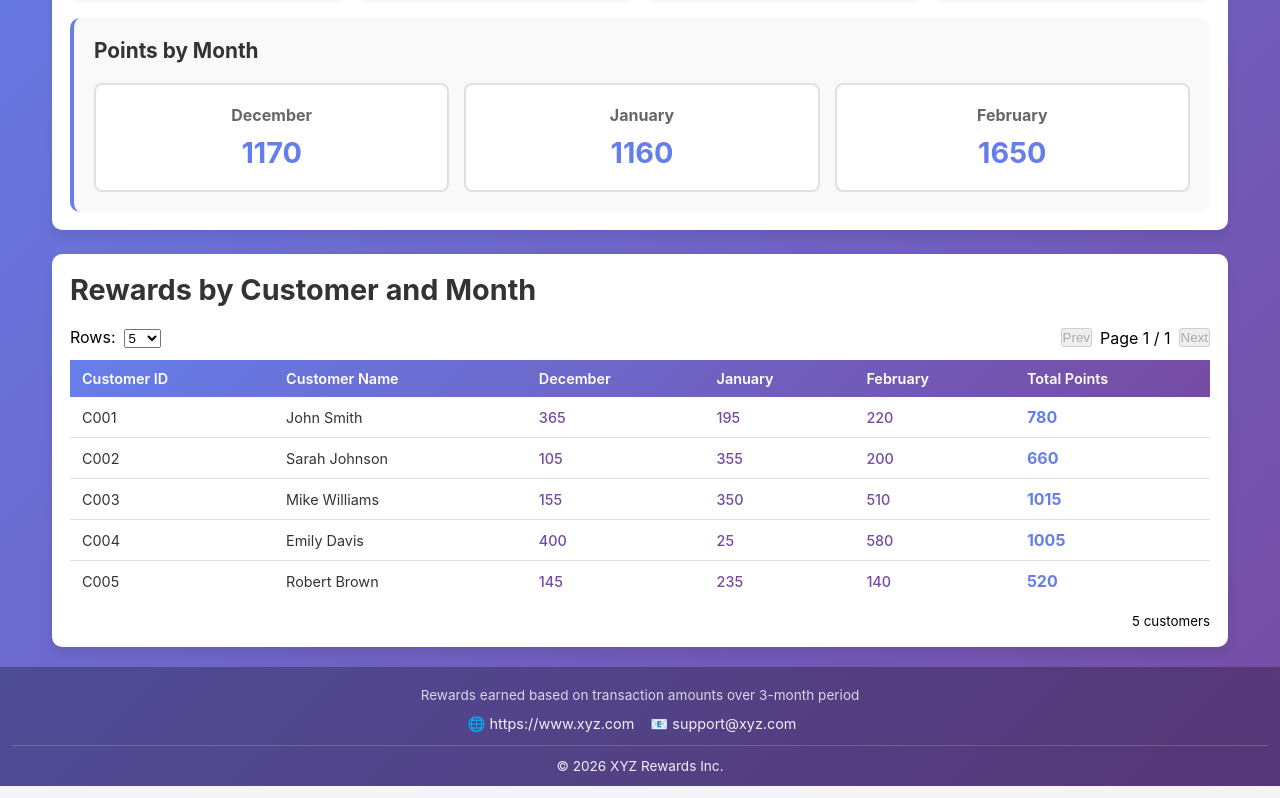
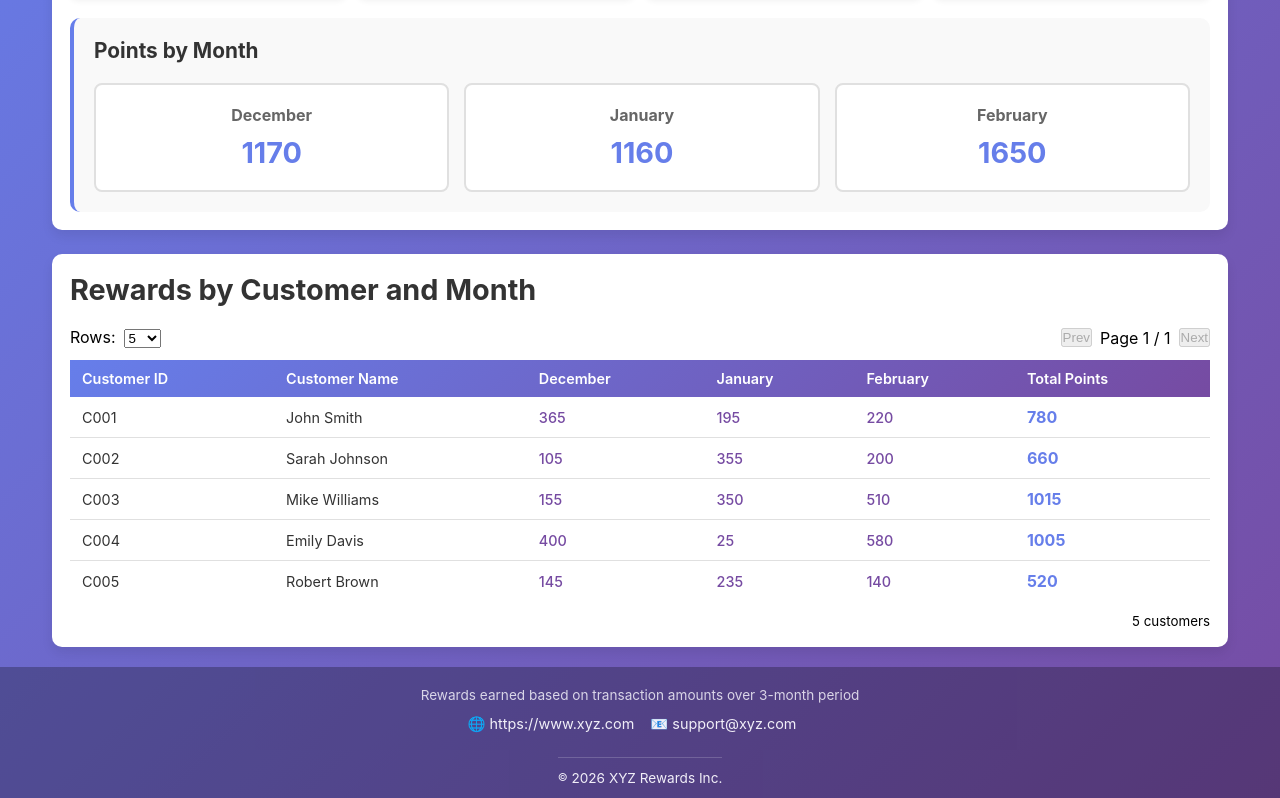
Before and after one commit to chitranjan17/customer-reward-points-react, a React (Create React App) app: page / in a window 1280 px wide. Shown: the part 267-1065 px from the top of the page. Built offline with nearby package versions, Linux system fonts and the light colour scheme.

Commit message:
style: format copyright with superscript symbol on single line

```diff
--- a/src/App.css
+++ b/src/App.css
@@ -319,6 +319,15 @@
   border-top: 1px solid rgba(255, 255, 255, 0.2);
   padding-top: 12px;
   margin-top: 12px;
+  white-space: nowrap;
+  display: inline-block;
+  margin-left: auto;
+  margin-right: auto;
+}
+
+.footer-copyright sup {
+  font-size: 0.8em;
+  vertical-align: top;
 }
 
 /* Responsive Design */
--- a/src/components/Footer.js
+++ b/src/components/Footer.js
@@ -32,7 +32,7 @@ const Footer = ({
 
       {(copyright || companyName) && (
         <p className="footer-copyright">
-          &copy; {year} {companyName || copyright}
+          <sup>&copy;</sup> {year} {companyName || copyright}
         </p>
       )}
     </footer>
```
